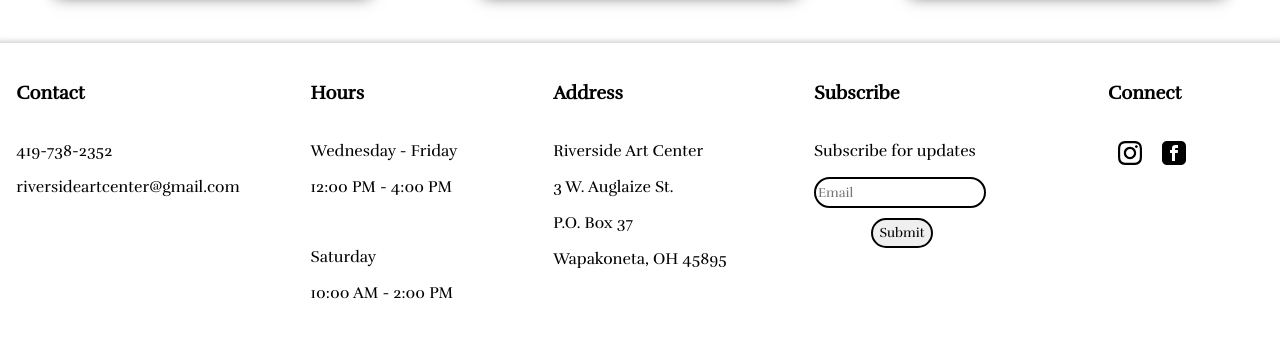
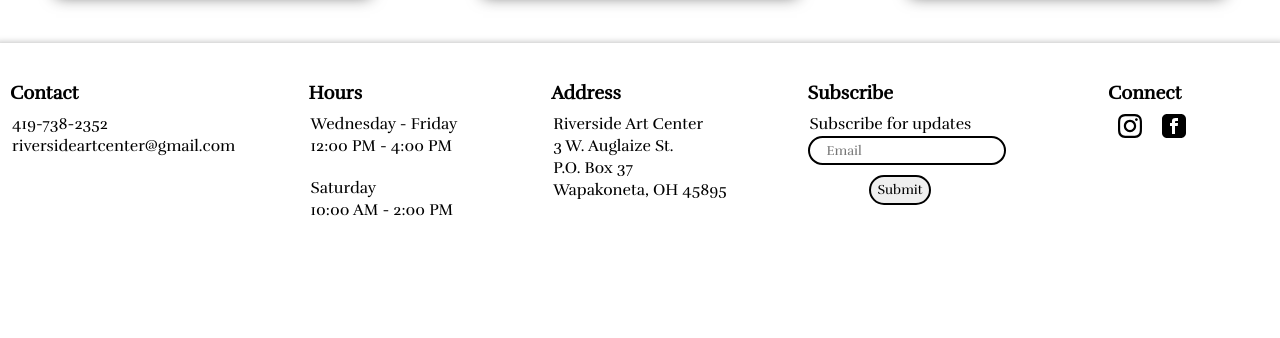
Before and after one commit to PurpleTatsu/GA-UXDI, a React (Create React App) app in the folder client/: page /artists in a window 1280 px wide. Shown: the part 768-1106 px from the top of the page. Built offline with nearby package versions, Linux system fonts and the light colour scheme.

Commit message:
footer css

```diff
--- a/client/src/App.css
+++ b/client/src/App.css
@@ -282,6 +282,9 @@ nav {
   .footer-content input {
     width: 75% !important;
   }
+  /* .footer-content button{
+    margin-left: 40%;
+  } */
 
   .all-artist-wrapper {
     grid-template-columns: 1fr !important;
@@ -550,10 +553,16 @@ nav {
   margin-block-end: 2em;
   margin-block-start: 2em;
   font-family: Rufina;
+  margin-bottom: 10px;
 }
 
 .footer-content p {
   font-family: Rufina;
+  margin: 2px;
+}
+
+.footer-content:first-child{
+  margin-left: 10px;
 }
 
 .footer-content input {
@@ -563,6 +572,7 @@ nav {
   width: 100%;
   margin-bottom: 10px;
   font-family: Rufina;
+  padding: 0 0 0 17px
 }
 
 .footer-content button {
@@ -571,8 +581,8 @@ nav {
   border: solid 2px black;
   font-family: Rufina;
   position: relative;
-  left:35%
-
+  left:35%;
+  margin: auto;
 }
 
 
@@ -587,6 +597,7 @@ nav {
   margin-left: 10px;
   margin-right: 10px;
 }
+
 
 #instagram:hover {
   background-color: #E64789;
```
